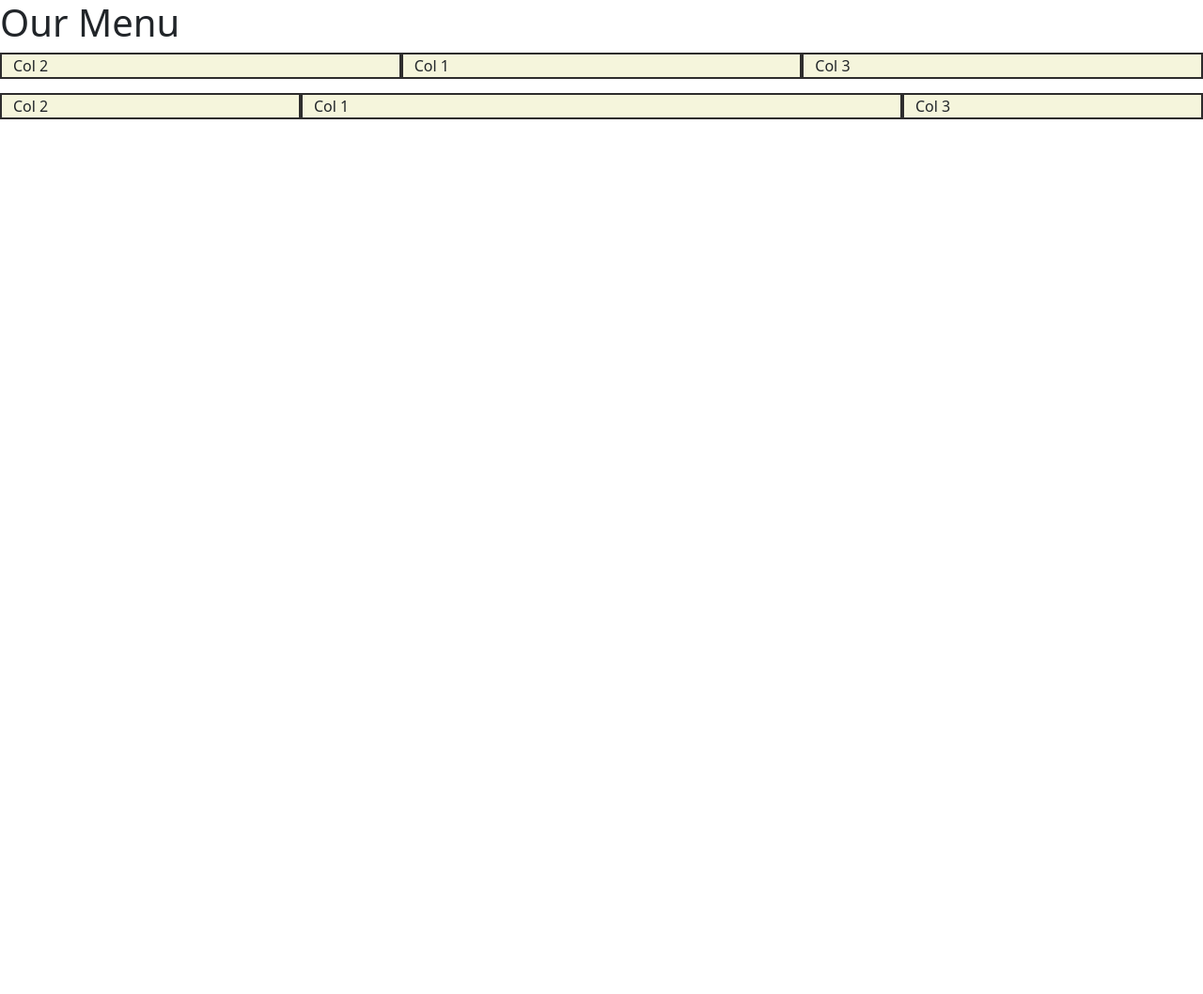
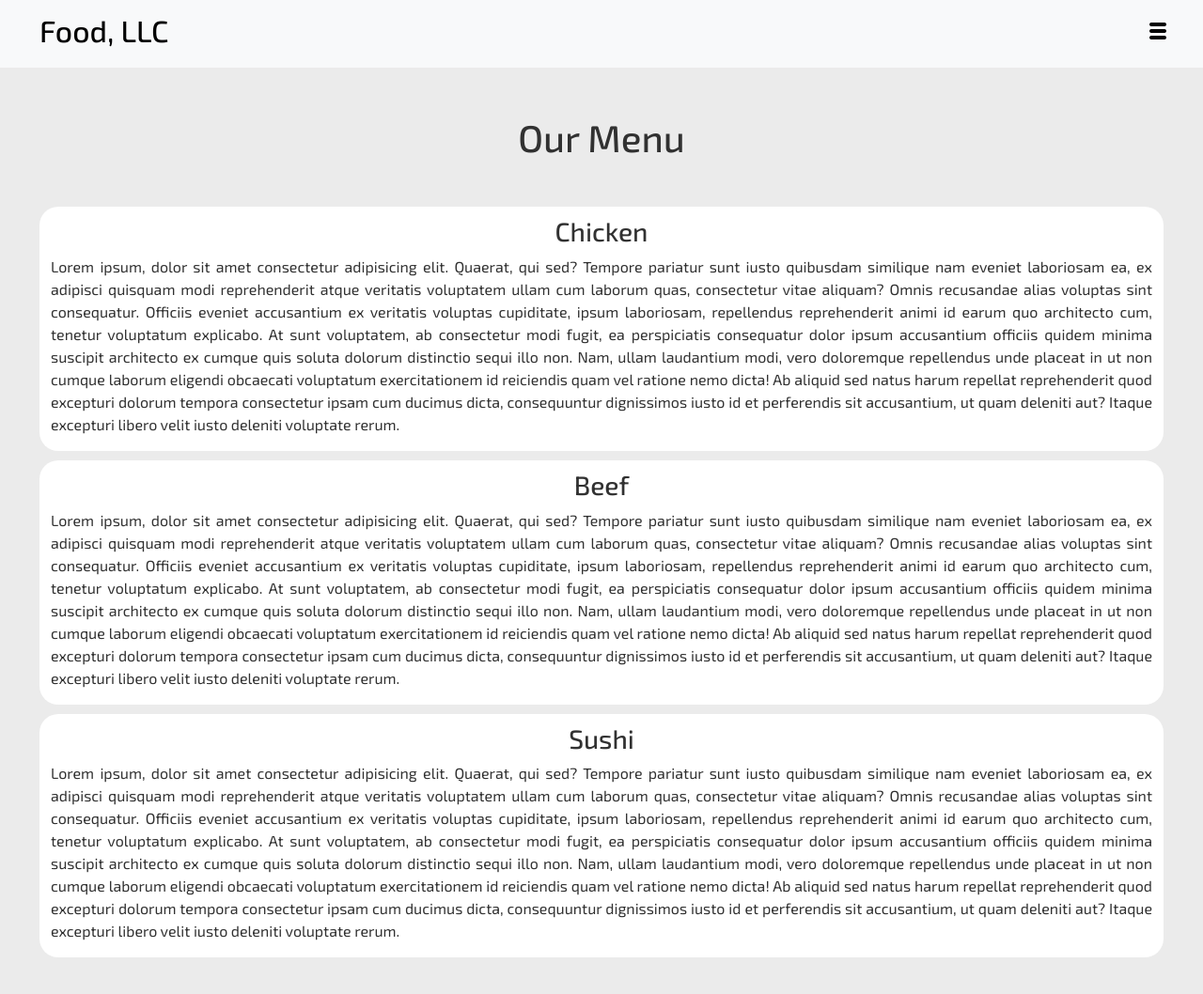
Before and after one commit to MehrdadKhorasani/Coursera--Web-Developers-, a plain HTML site: page module3-solution/index.html in a window 1280 px wide. Shown: the whole page at 94% size. Before the commit the page ends 800 px from the top, so only its background shows below. Drawn offline with Linux system fonts and the light colour scheme.

Commit message:
implement the UI

```diff
--- a/module3-solution/css/style.css
+++ b/module3-solution/css/style.css
@@ -1,14 +1,42 @@
-.row {
-  margin-bottom: 15px;
+@import url("https://fonts.googleapis.com/css2?family=Exo+2:wght@300;400;500;600;700&display=swap");
+
+body {
+  font-size: 16px;
+  color: #313131;
+  background-color: #ebebeb;
+  font-family: "Exo 2", sans-serif;
 }
 
-.row > div {
-  border: 2px solid rgb(46, 45, 45);
-  background-color: beige;
+h1 {
+  text-align: center;
+  margin: 50px;
 }
 
-@media (768px >= width) {
-  .col-sm-12 {
-    text-align: center;
-  }
+h3 {
+  text-align: center;
 }
+
+p {
+  text-align: justify;
+}
+
+.row {
+  margin: 30px;
+}
+
+h2 {
+  margin-left: 30px;
+}
+
+#content-container {
+  margin-bottom: 10px;
+  background-color: #fff;
+  padding-top: 10px;
+  border-radius: 20px;
+}
+
+#nav-dropdown {
+  background: none;
+  border: none;
+  margin-right: 30px;
+}
--- a/module3-solution/index.html
+++ b/module3-solution/index.html
@@ -10,22 +10,91 @@
   </head>
 
   <body>
+    <nav class="navbar navbar-expand-lg bg-body-tertiary">
+      <div class="container-fluid">
+        <a class="navbar-brand" href="#"><h2>Food, LLC</h2></a>
+      </div>
+
+      <button id="nav-dropdown">
+        <input type="image" src="img/icon.png" />
+      </button>
+    </nav>
+
     <h1>Our Menu</h1>
 
     <div class="container-fluid">
       <div class="row">
-        <div class="col-md-4 col-sm-6">Col 2</div>
-        <div class="col-md-4 col-sm-6">Col 1</div>
-        <div class="col-md-4 col-sm-12">Col 3</div>
-      </div>
-
-      <div class="row">
-        <div class="col-md-3">Col 2</div>
-        <div class="col-md-6">Col 1</div>
-        <div class="col-md-3">Col 3</div>
+        <div id="content-container" class="col-md-12 col-sm-12">
+          <h3>Chicken</h3>
+          <p>
+            Lorem ipsum, dolor sit amet consectetur adipisicing elit. Quaerat,
+            qui sed? Tempore pariatur sunt iusto quibusdam similique nam eveniet
+            laboriosam ea, ex adipisci quisquam modi reprehenderit atque
+            veritatis voluptatem ullam cum laborum quas, consectetur vitae
+            aliquam? Omnis recusandae alias voluptas sint consequatur. Officiis
+            eveniet accusantium ex veritatis voluptas cupiditate, ipsum
+            laboriosam, repellendus reprehenderit animi id earum quo architecto
+            cum, tenetur voluptatum explicabo. At sunt voluptatem, ab
+            consectetur modi fugit, ea perspiciatis consequatur dolor ipsum
+            accusantium officiis quidem minima suscipit architecto ex cumque
+            quis soluta dolorum distinctio sequi illo non. Nam, ullam laudantium
+            modi, vero doloremque repellendus unde placeat in ut non cumque
+            laborum eligendi obcaecati voluptatum exercitationem id reiciendis
+            quam vel ratione nemo dicta! Ab aliquid sed natus harum repellat
+            reprehenderit quod excepturi dolorum tempora consectetur ipsam cum
+            ducimus dicta, consequuntur dignissimos iusto id et perferendis sit
+            accusantium, ut quam deleniti aut? Itaque excepturi libero velit
+            iusto deleniti voluptate rerum.
+          </p>
+        </div>
+        <div id="content-container" class="col-md-12 col-sm-12">
+          <h3>Beef</h3>
+          <p>
+            Lorem ipsum, dolor sit amet consectetur adipisicing elit. Quaerat,
+            qui sed? Tempore pariatur sunt iusto quibusdam similique nam eveniet
+            laboriosam ea, ex adipisci quisquam modi reprehenderit atque
+            veritatis voluptatem ullam cum laborum quas, consectetur vitae
+            aliquam? Omnis recusandae alias voluptas sint consequatur. Officiis
+            eveniet accusantium ex veritatis voluptas cupiditate, ipsum
+            laboriosam, repellendus reprehenderit animi id earum quo architecto
+            cum, tenetur voluptatum explicabo. At sunt voluptatem, ab
+            consectetur modi fugit, ea perspiciatis consequatur dolor ipsum
+            accusantium officiis quidem minima suscipit architecto ex cumque
+            quis soluta dolorum distinctio sequi illo non. Nam, ullam laudantium
+            modi, vero doloremque repellendus unde placeat in ut non cumque
+            laborum eligendi obcaecati voluptatum exercitationem id reiciendis
+            quam vel ratione nemo dicta! Ab aliquid sed natus harum repellat
+            reprehenderit quod excepturi dolorum tempora consectetur ipsam cum
+            ducimus dicta, consequuntur dignissimos iusto id et perferendis sit
+            accusantium, ut quam deleniti aut? Itaque excepturi libero velit
+            iusto deleniti voluptate rerum.
+          </p>
+        </div>
+        <div id="content-container" class="col-md-12 col-sm-12">
+          <h3>Sushi</h3>
+          <p>
+            Lorem ipsum, dolor sit amet consectetur adipisicing elit. Quaerat,
+            qui sed? Tempore pariatur sunt iusto quibusdam similique nam eveniet
+            laboriosam ea, ex adipisci quisquam modi reprehenderit atque
+            veritatis voluptatem ullam cum laborum quas, consectetur vitae
+            aliquam? Omnis recusandae alias voluptas sint consequatur. Officiis
+            eveniet accusantium ex veritatis voluptas cupiditate, ipsum
+            laboriosam, repellendus reprehenderit animi id earum quo architecto
+            cum, tenetur voluptatum explicabo. At sunt voluptatem, ab
+            consectetur modi fugit, ea perspiciatis consequatur dolor ipsum
+            accusantium officiis quidem minima suscipit architecto ex cumque
+            quis soluta dolorum distinctio sequi illo non. Nam, ullam laudantium
+            modi, vero doloremque repellendus unde placeat in ut non cumque
+            laborum eligendi obcaecati voluptatum exercitationem id reiciendis
+            quam vel ratione nemo dicta! Ab aliquid sed natus harum repellat
+            reprehenderit quod excepturi dolorum tempora consectetur ipsam cum
+            ducimus dicta, consequuntur dignissimos iusto id et perferendis sit
+            accusantium, ut quam deleniti aut? Itaque excepturi libero velit
+            iusto deleniti voluptate rerum.
+          </p>
+        </div>
       </div>
     </div>
-
     <script src="js/jquery-3.7.1.min.js"></script>
     <script src="js/bootstrap.min.js"></script>
     <script src="js/script.js"></script>
```
Also changed, not shown: module3-solution/img/icon.png (added).
